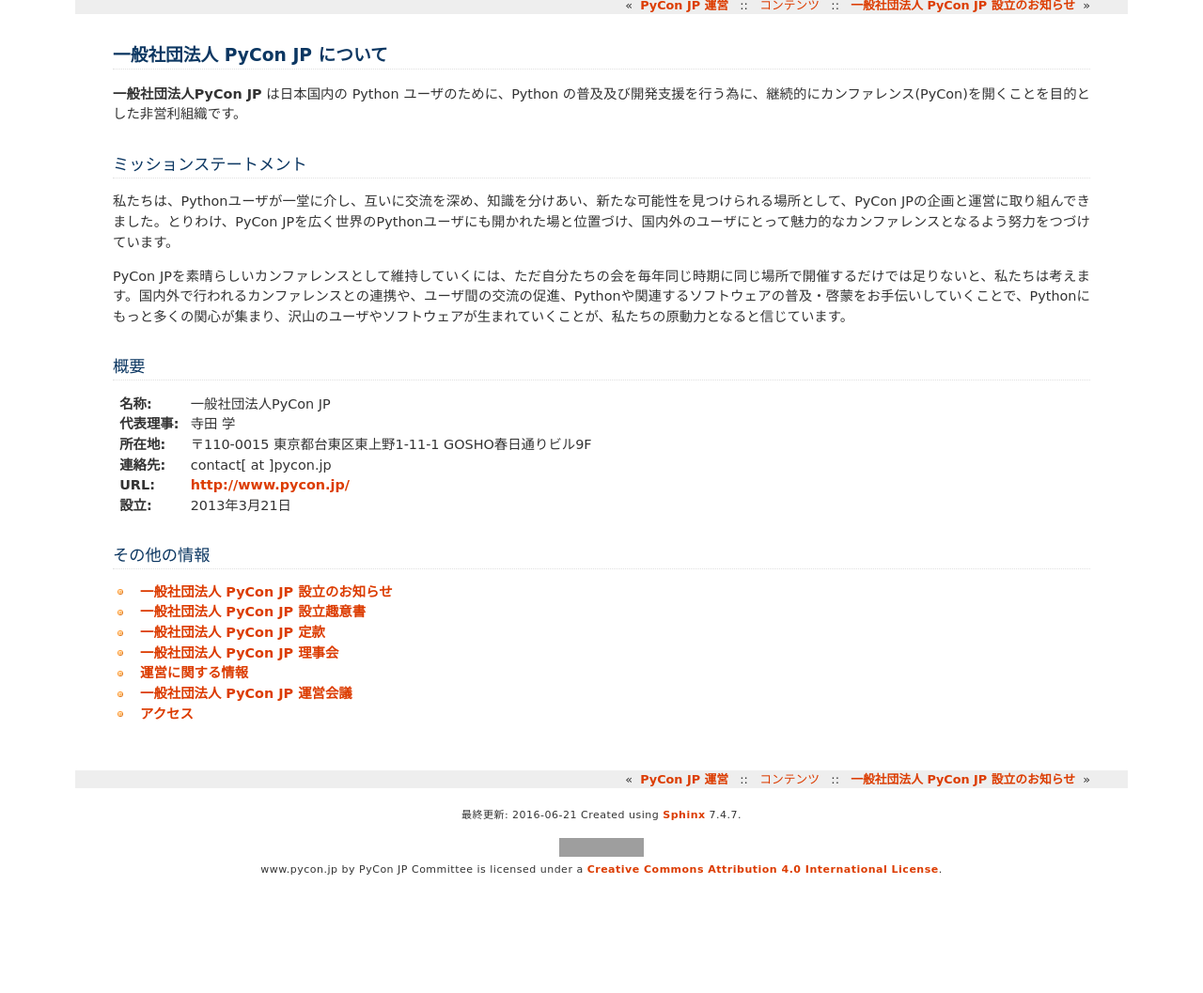
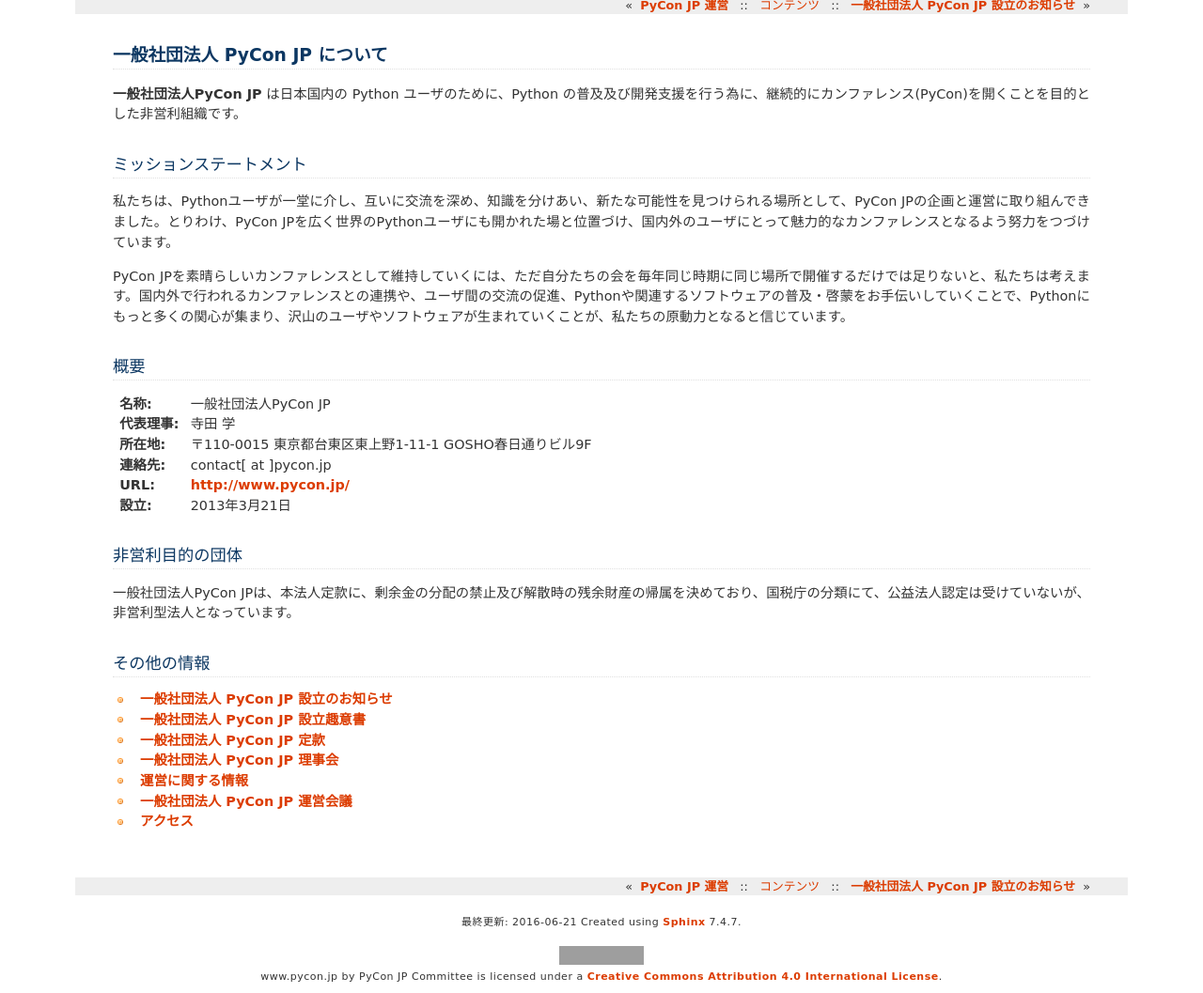
Before and after one commit to pyconjp/www.pycon.jp, a Sphinx documentation site: the page built from source/committee/index.rst, in a window 1280 px wide, cut to the strip 129-1186 px from the top of the page. Shown: the whole strip at 94% size. Built offline with Sphinx 7.4.7, drawn with Linux system fonts in a browser that asks for light colours; before the commit the page ends 1071 px from its top, so only the background shows below that; grey boxes are pictures that could not be loaded.

Commit message:
一般社団法人PyCon JPが非営利団体である旨を記載

```diff
--- a/source/committee/index.rst
+++ b/source/committee/index.rst
@@ -20,6 +20,11 @@
 :URL: http://www.pycon.jp/
 :設立: 2013年3月21日
 
+非営利目的の団体
+----------------------
+
+一般社団法人PyCon JPは、本法人定款に、剰余金の分配の禁止及び解散時の残余財産の帰属を決めており、国税庁の分類にて、公益法人認定は受けていないが、非営利型法人となっています。
+
 その他の情報
 ------------
 .. toctree::
```
